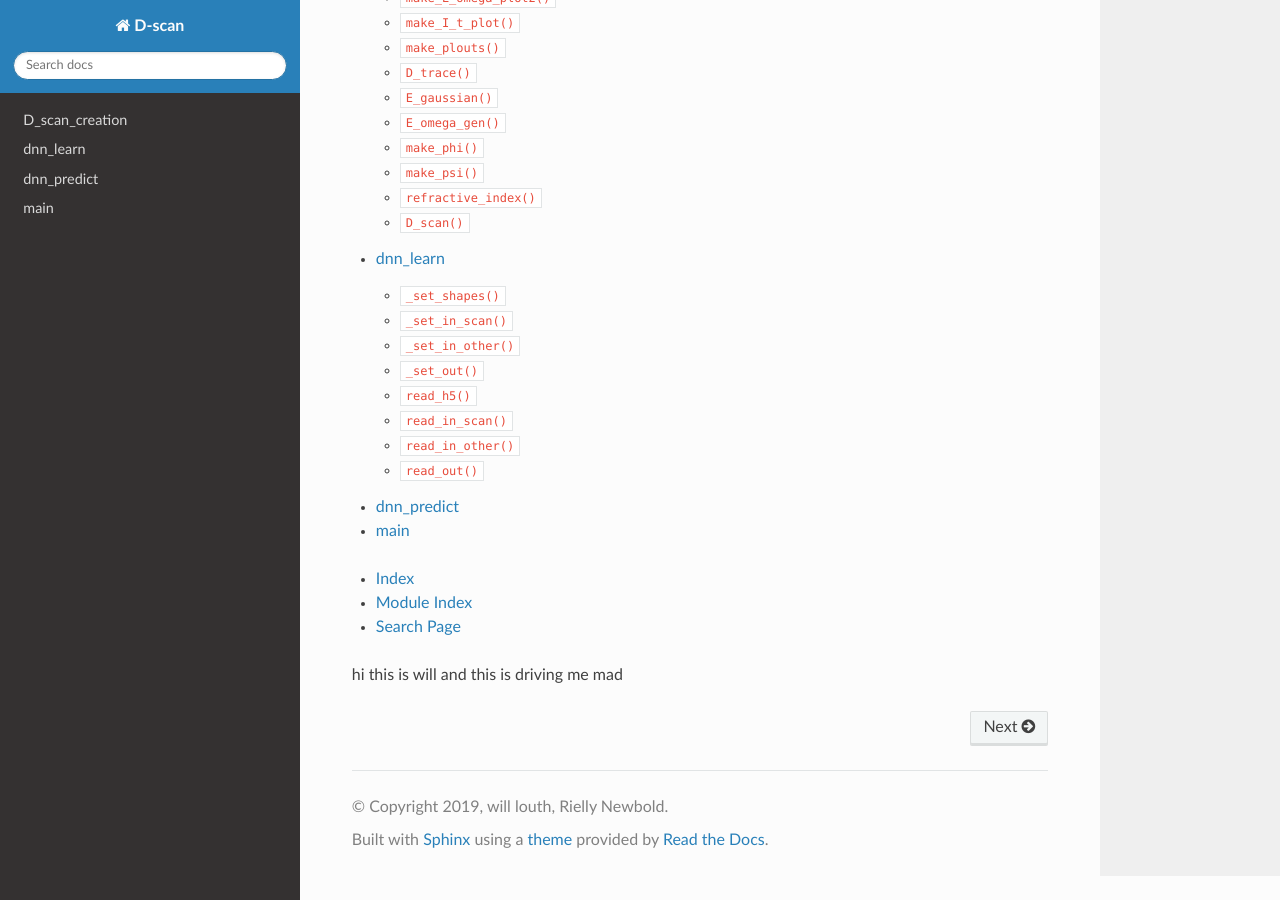
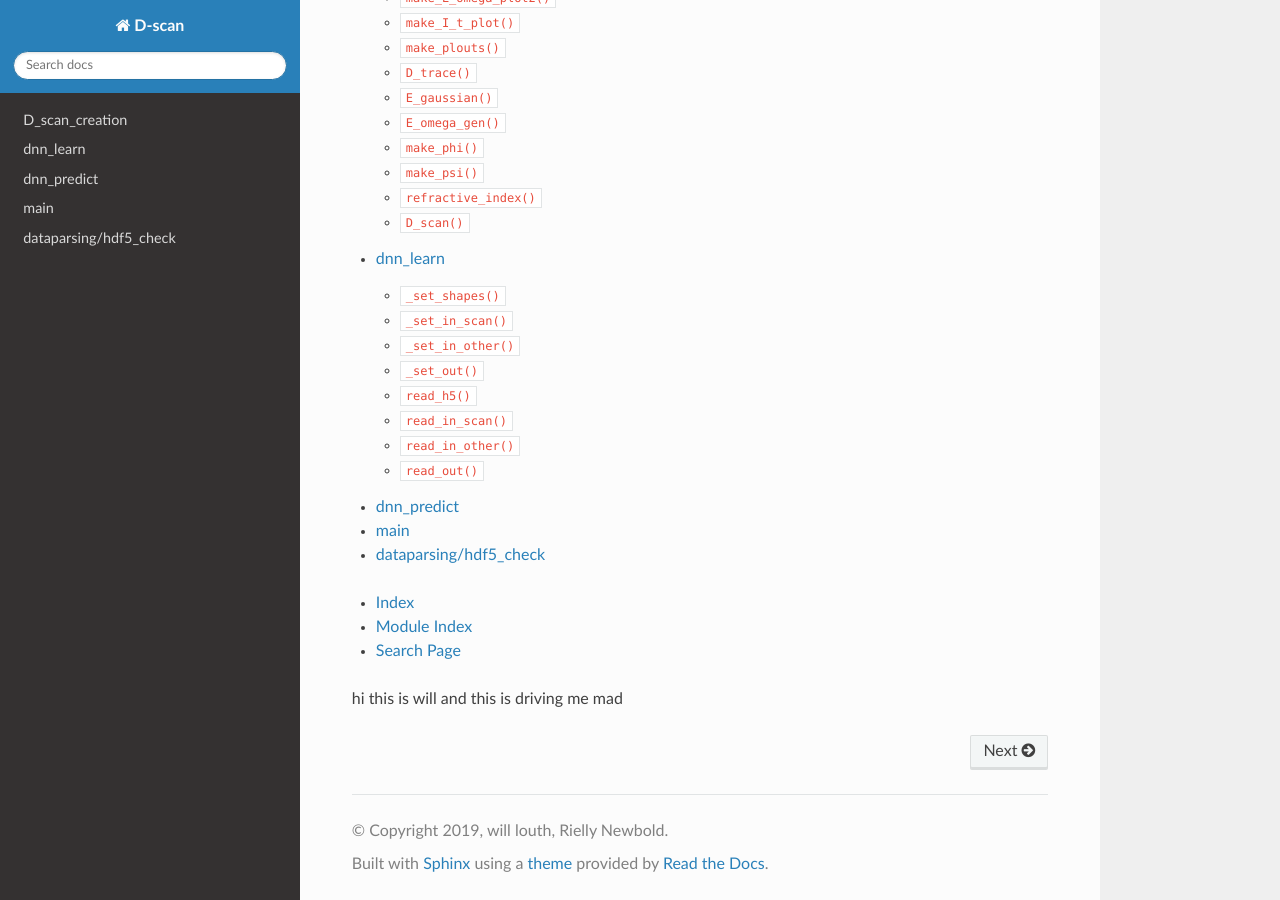
Before and after one commit to williamlouth/D-Scan-docs, a Sphinx documentation site: the page built from source/index.rst, in a window 1280 px wide and 900 px high, scrolled down 511 px. Built offline with Sphinx 7.4.7 and the Read the Docs theme 2.0.0, drawn with Linux system fonts in a browser that asks for light colours.

Commit message:
updating the docs

```diff
--- /dev/null
+++ b/source/dataparsing/hdf5_check.rst
@@ -0,0 +1,2 @@
+hdf5_check
+##########
--- a/source/index.rst
+++ b/source/index.rst
@@ -13,6 +13,7 @@
         dnn_learn  <dnn_learn.rst>
         dnn_predict  <dnn_predict.rst>
         main  <main.rst>
+        dataparsing/hdf5_check <dataparsing/hdf5_check.rst>
 
 
 
```
Also changed, not shown: 3 other files.
